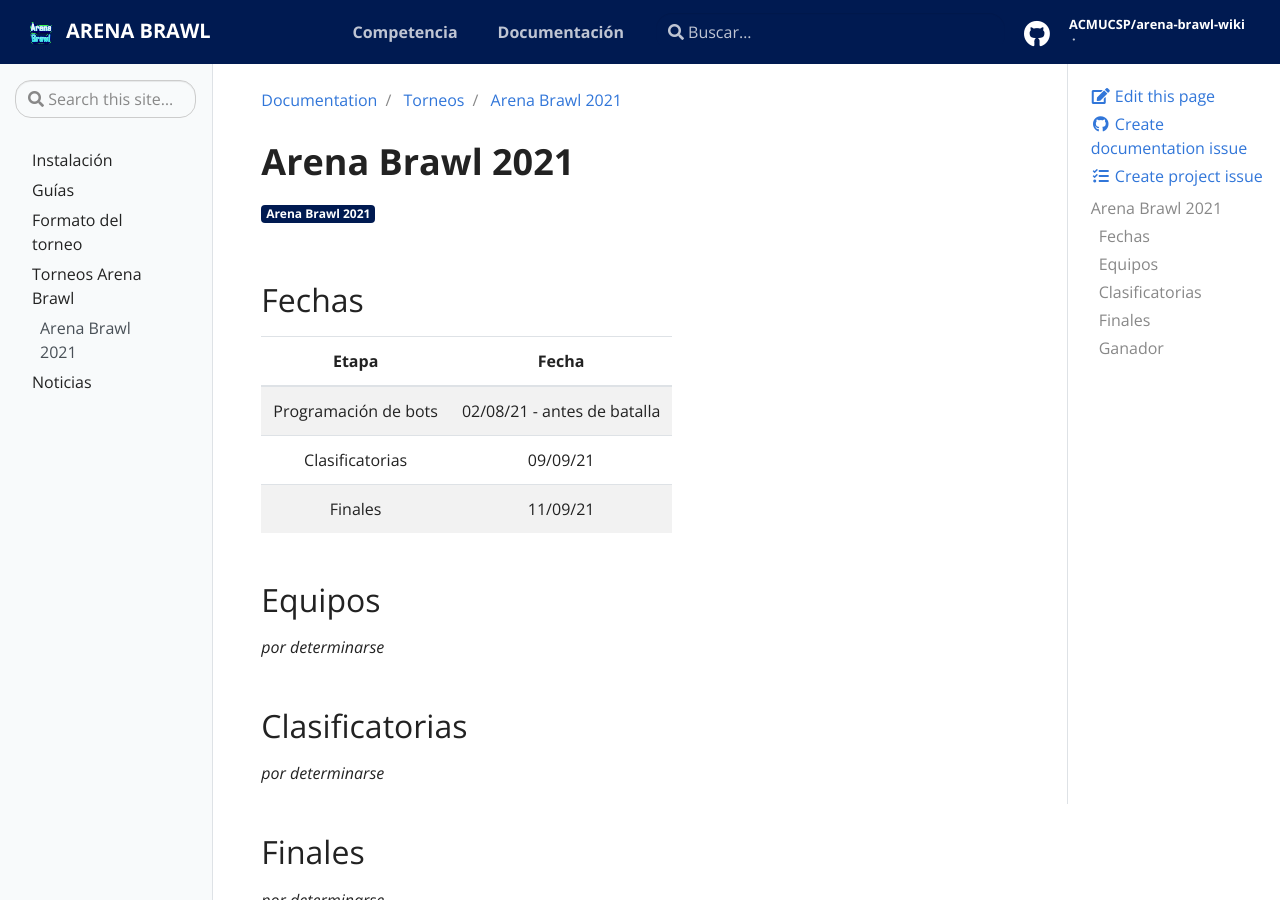
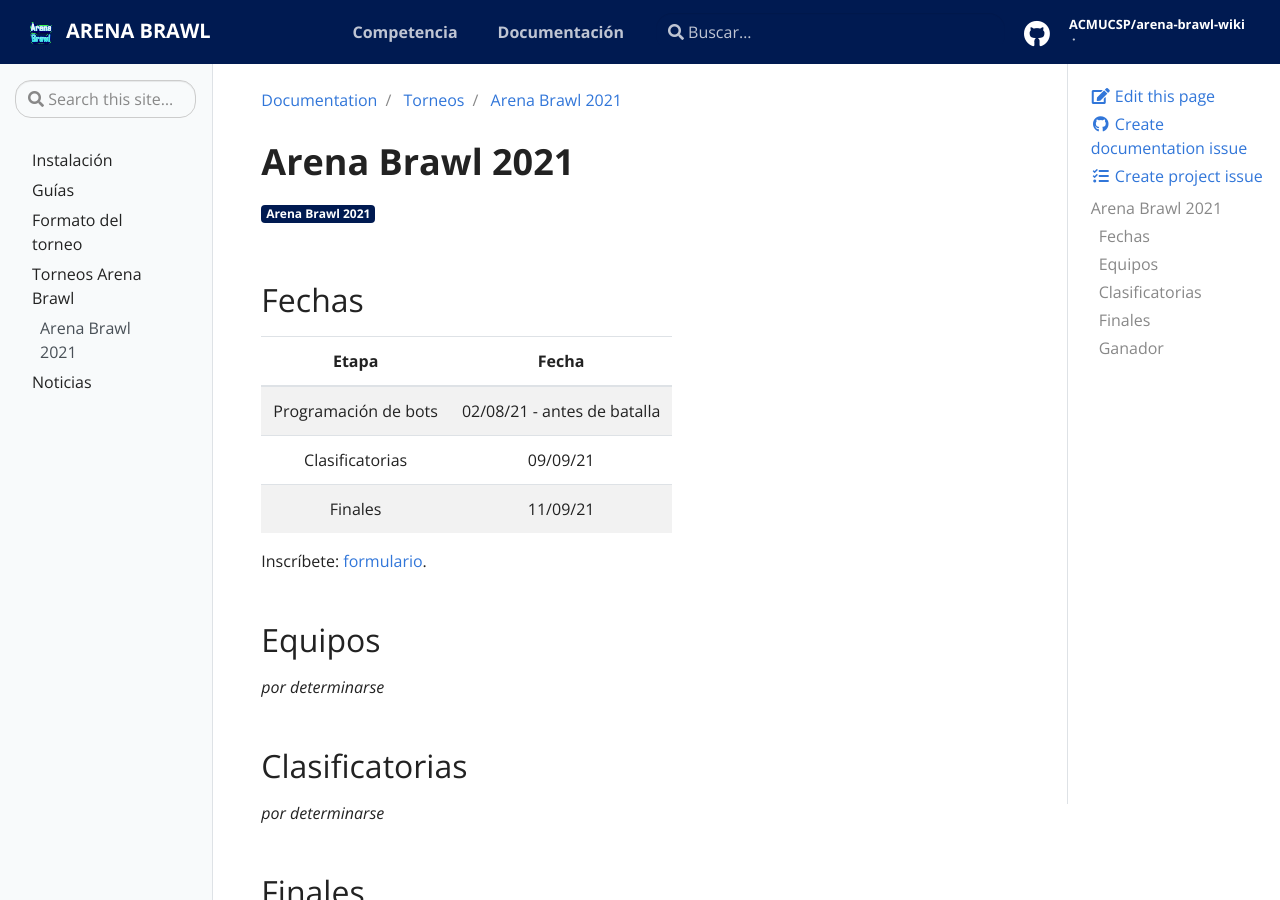
Before and after one commit to ACMUCSP/arena-brawl-wiki, a Jekyll site: the page built from _docs/torneos/ab21.md, in a window 1280 px wide and 900 px high. Built offline with Jekyll 4.4.1, drawn with Linux system fonts in a browser that asks for light colours.

Commit message:
add page AB 2021

```diff
--- a/_docs/torneos/ab21.md
+++ b/_docs/torneos/ab21.md
@@ -14,6 +14,8 @@ tags:
 | Clasificatorias             |        09/09/21                          |
 | Finales                     |        11/09/21                          |
 
+Inscríbete: [formulario](https://forms.gle/nXnsiVSwrFgF3VQ77).
+
 ## Equipos
 
 *por determinarse*
```
